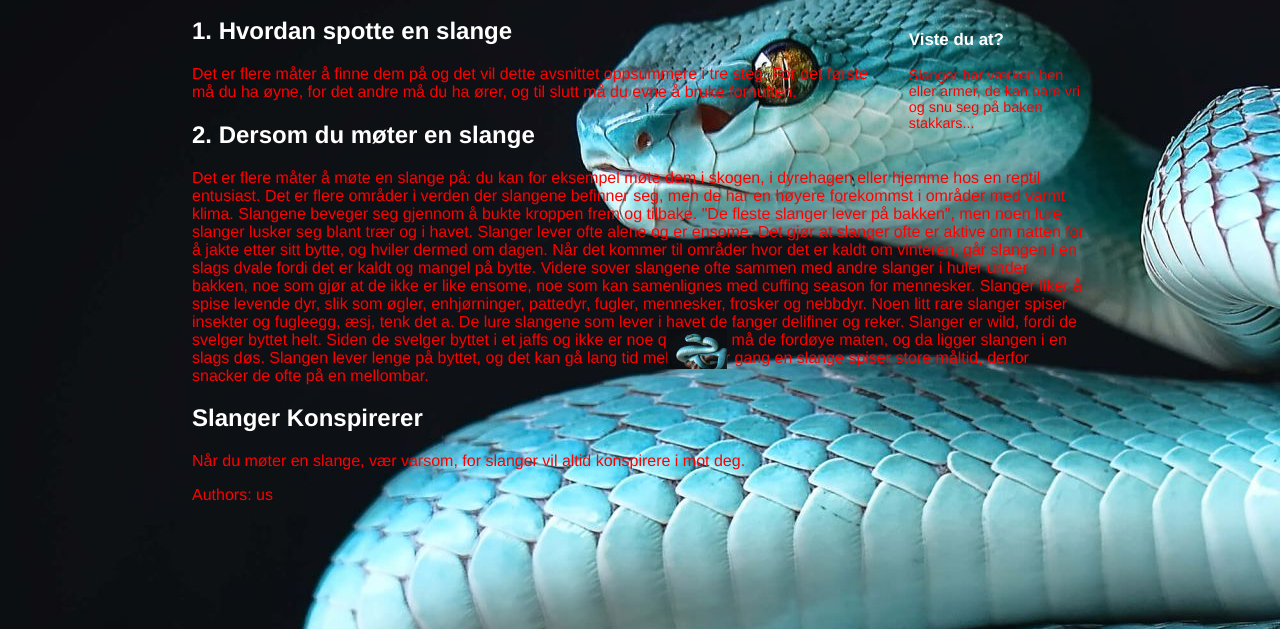
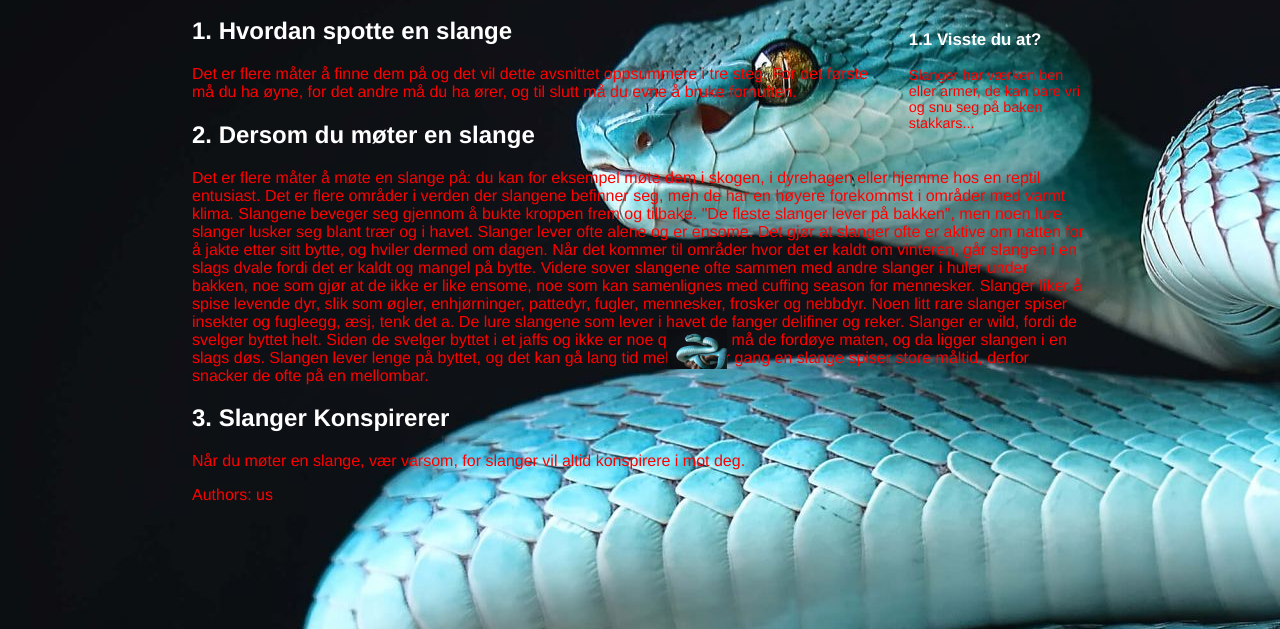
Before and after one commit to Christianpromax/TestingavGITmedElias, a plain HTML site: page index.html in a window 1280 px wide. Shown: the part 171-800 px from the top of the page. Drawn offline with Linux system fonts and the light colour scheme.

Commit message:
Changes to typo in text

```diff
--- a/index.html
+++ b/index.html
@@ -29,7 +29,7 @@
     </header>
 
     <aside>
-        <h3>Viste du at?</h3>
+        <h3>1.1 Visste du at?</h3>
         <p>Slanger har værken ben eller armer, de kan bare vri og snu seg på baken stakkars...</p>
     </aside>
 
@@ -61,7 +61,7 @@
     </section>
 
     <section>
-        <h2>Slanger Konspirerer</h2>
+        <h2>3. Slanger Konspirerer</h2>
         <p>
             Når du møter en slange, vær varsom, for slanger vil altid konspirere i mot deg.
         </p>
```
